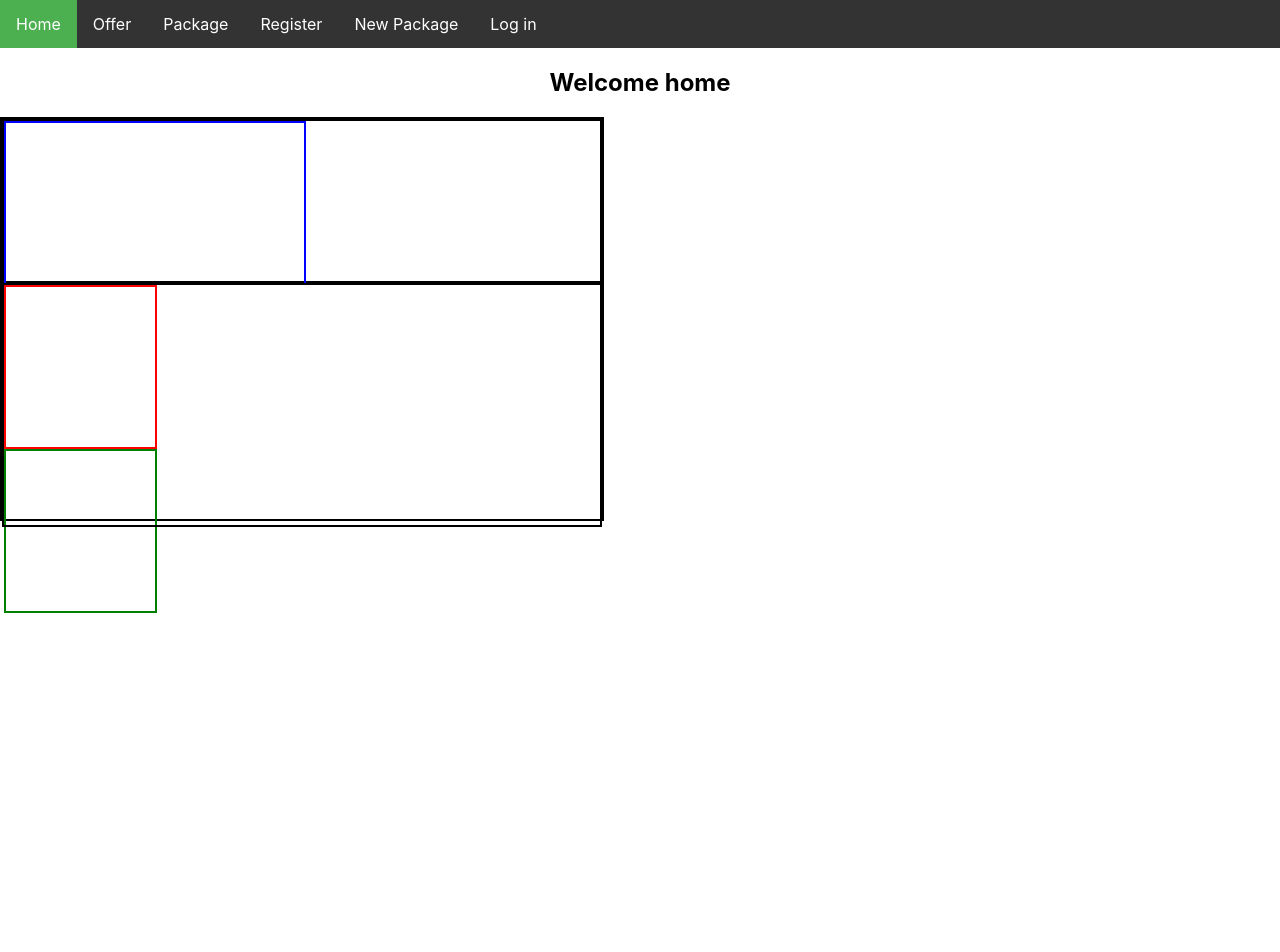
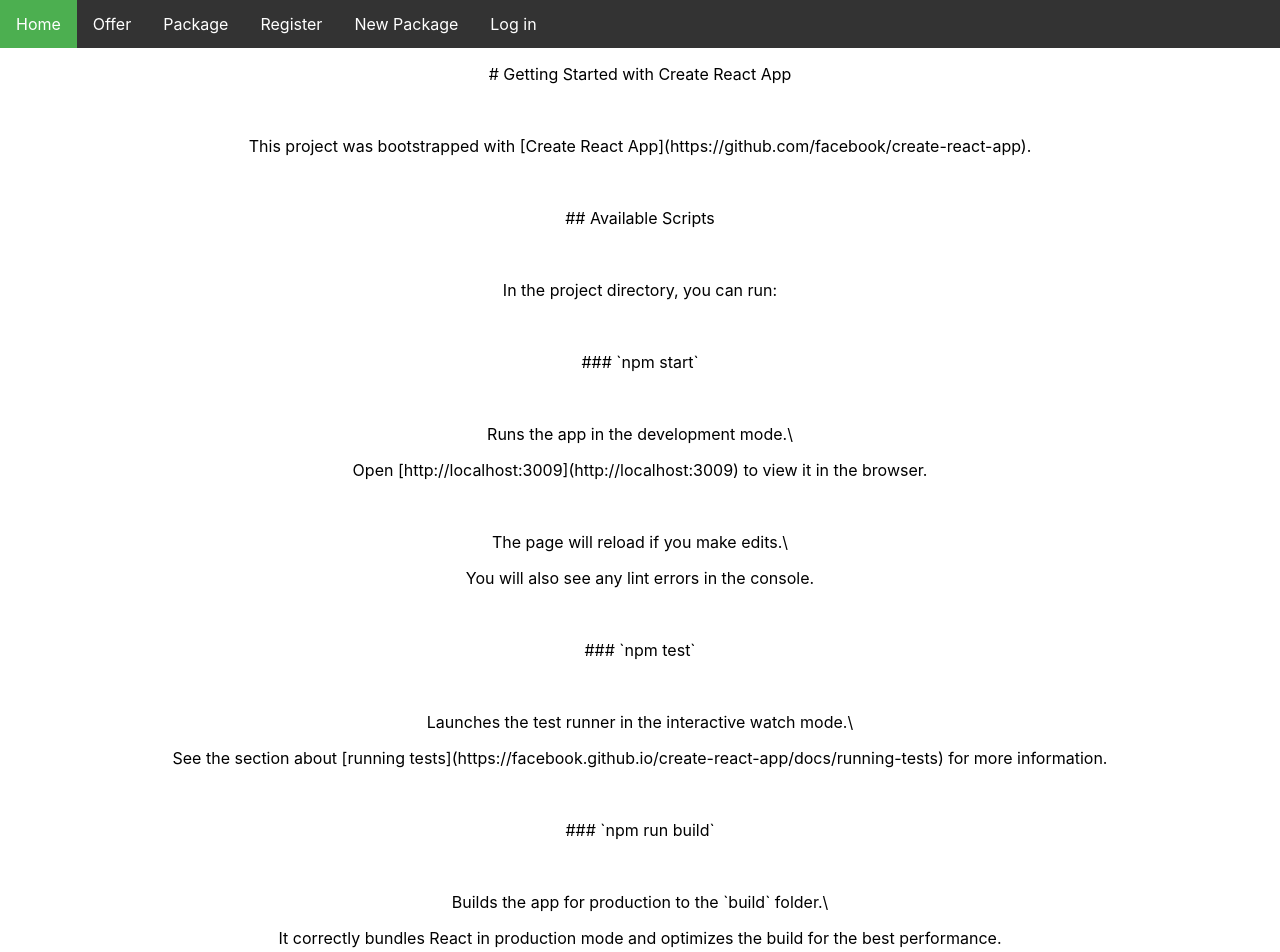
Before and after one commit to kasarama/sem3_front_end, a React (Create React App) app: page / in a window 1280 px wide. Shown: the top 952 px of the page. Before the commit the page ends 800 px from the top, so only its background shows below. Built offline with nearby package versions, Linux system fonts and the light colour scheme.

Commit message:
home page  edited

```diff
--- a/src/components/Home.js
+++ b/src/components/Home.js
@@ -2,25 +2,101 @@
 
 export default function Home() {
   return (
-    <div>
-      <div>
-        <h2>Welcome home</h2>
-      </div>
-
-      <Container style={{ border: "2px solid black", height: 400, width: 600 }}>
-        <Row style={{ border: "2px solid black", height: "40%" }}>
-          <Col
-            style={{ border: "2px solid blue", height: "100%", width: "50%" }}
-          ></Col>
-           <Col
-            style={{ border: "2px solid red", height: "100%", width: "25%" }}
-         ></Col>
-           <Col
-            style={{ border: "2px solid green", height: "100%", width: "25%" }}
-         ></Col>
-        </Row>
-        <Row style={{ border: "2px solid black", height: "60%" }}></Row>
-      </Container>
-    </div>
+    <Container fluid>
+      <Col xs={3}>{"  "}</Col>
+      <Col xs={5}>
+        <p># Getting Started with Create React App</p>
+        <br />
+        <p>
+          This project was bootstrapped with [Create React
+          App](https://github.com/facebook/create-react-app).
+        </p>
+        <br />
+        <p>## Available Scripts</p>
+        <br />
+        <p>In the project directory, you can run:</p>
+        <br />
+        <p>### `npm start`</p>
+        <br />
+        <p>Runs the app in the development mode.\</p>
+        <p>
+          Open [http://localhost:3009](http://localhost:3009) to view it in the
+          browser.
+        </p>
+        <br />
+        <p>The page will reload if you make edits.\</p>
+        <p>You will also see any lint errors in the console.</p>
+        <br />
+        <p>### `npm test`</p>
+        <br />
+        <p>Launches the test runner in the interactive watch mode.\</p>
+        <p>
+          See the section about [running
+          tests](https://facebook.github.io/create-react-app/docs/running-tests)
+          for more information.
+        </p>
+        <br />
+        <p>### `npm run build`</p>
+        <br />
+        <p>Builds the app for production to the `build` folder.\</p>
+        <p>
+          It correctly bundles React in production mode and optimizes the build
+          for the best performance.
+        </p>
+        <br />
+        <p>The build is minified and the filenames include the hashes.\</p>
+        <p>Your app is ready to be deployed!</p>
+        <br />
+        <p>
+          See the section about
+          [deployment](https://facebook.github.io/create-react-app/docs/deployment)
+          for more information.
+        </p>
+        <br />
+        <p>### `npm run eject`</p>
+        <br />
+        <p>
+          **Note: this is a one-way operation. Once you `eject`, you can’t go
+          back!**
+        </p>
+        <br />
+        <p>
+          If you aren’t satisfied with the build tool and configuration choices,
+          you can `eject` at any time. This command will remove the single build
+          dependency from your project.
+        </p>
+        <br />
+        <p>
+          Instead, it will copy all the configuration files and the transitive
+          dependencies (webpack, Babel, ESLint, etc) right into your project so
+          you have full control over them. All of the commands except `eject`
+          will still work, but they will point to the copied scripts so you can
+          tweak them. At this point you’re on your own.
+        </p>
+        <br />
+        <p>
+          You don’t have to ever use `eject`. The curated feature set is
+          suitable for small and middle deployments, and you shouldn’t feel
+          obligated to use this feature. However we understand that this tool
+          wouldn’t be useful if you couldn’t customize it when you are ready for
+          it.
+        </p>
+        <br />
+        <p>## Learn More</p>
+        <br />
+        <p>
+          You can learn more in the [Create React App
+          documentation](https://facebook.github.io/create-react-app/docs/getting-started).
+        </p>
+        <br />
+        <p>
+          To learn React, check out the [React
+          documentation](https://reactjs.org/).
+        </p>
+        <br />
+        <p>See more in README file</p>
+      </Col>
+      <Col xs={3}></Col>
+    </Container>
   );
 }
```
